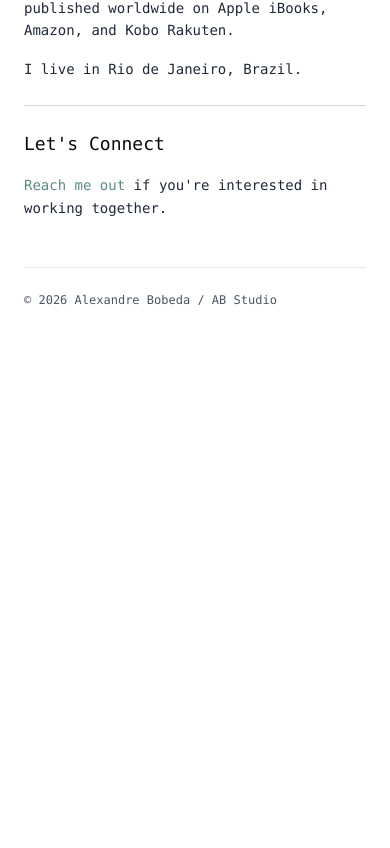
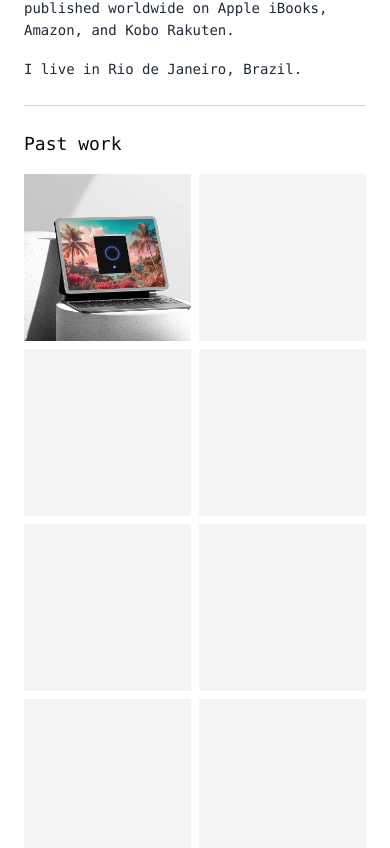
Before and after one commit to abobeda/abstudio, a Next.js app: page / in a window 390 px wide. Shown: the part 676-1524 px from the top of the page. Before the commit the page ends 1008 px from the top, so only its background shows below. Built offline with nearby package versions, Linux system fonts and the light colour scheme.

Commit message:
feat: add "Past work" gallery section to profile
Insert gallery between bio and "Let's Connect" with responsive grid.

Co-authored-by: Alexandre Bobeda <96696173+abobeda@users.noreply.github.com>

```diff
--- a/app/page.tsx
+++ b/app/page.tsx
@@ -179,6 +179,28 @@ export default function Home() {
 
             <hr className="border-gray-300" />
 
+            {/* Past Work Section */}
+            <div className="space-y-4">
+              <h3 className="text-lg font-medium">Past work</h3>
+              <div className="grid grid-cols-2 md:grid-cols-3 gap-2 md:gap-3">
+                <div className="aspect-square overflow-hidden bg-gray-100">
+                  <Image
+                    src="/work/uno.webp"
+                    alt="AI Voice Chatbot – iPad mockup by AB Studio"
+                    width={400}
+                    height={400}
+                    className="w-full h-full object-cover hover:scale-105 transition-transform duration-300"
+                  />
+                </div>
+                {/* Placeholders for the remaining 8 items */}
+                {Array.from({ length: 8 }).map((_, i) => (
+                  <div key={i} className="aspect-square bg-gray-100" />
+                ))}
+              </div>
+            </div>
+
+            <hr className="border-gray-300" />
+
             {/* Let's Hang Section */}
             <div className="space-y-4">
               <h3 className="text-lg font-medium">{"Let's Connect"}</h3>
```
Also changed, not shown: public/work/uno.webp (added).
